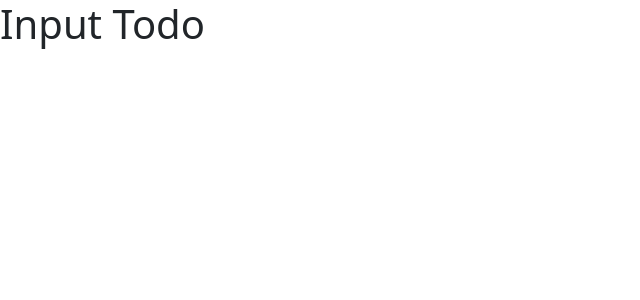
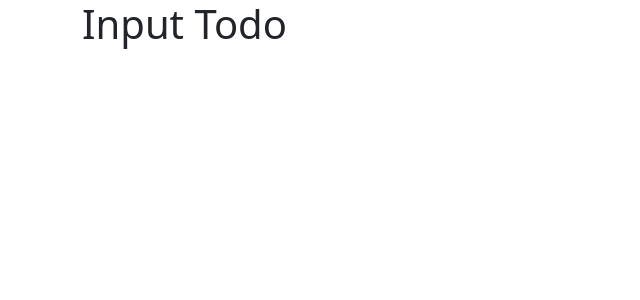
Before and after one commit to IbnDaanis/pern, a React (Create React App) app in the folder client/: page / in a window 1280 px wide. Shown: the top 300 px of the page, without its empty margins (0-640 px from the left). Built offline with nearby package versions, Linux system fonts and the light colour scheme.

Commit message:
app container

```diff
--- a/client/src/App.js
+++ b/client/src/App.js
@@ -3,7 +3,7 @@ import { InputTodo } from './components/InputTodo'
 
 export const App = () => {
   return (
-    <div>
+    <div className='container'>
       <InputTodo />
     </div>
   )
--- a/client/src/components/InputTodo.js
+++ b/client/src/components/InputTodo.js
@@ -1,6 +1,7 @@
 import React, { useState } from 'react'
 
 export const InputTodo = () => {
+  const [state, setState] = useState(0)
   return (
     <>
       <h1>Input Todo</h1>
```
